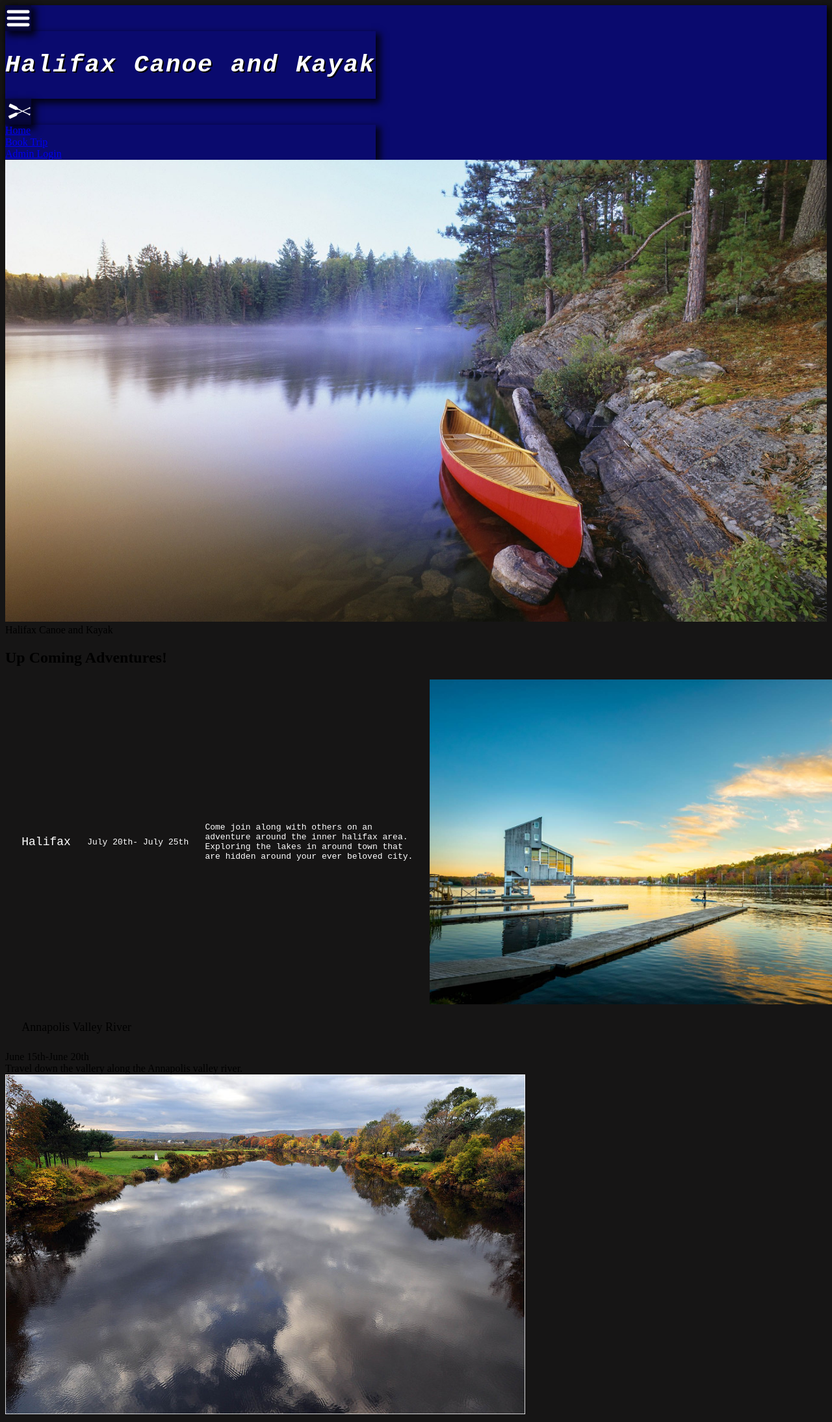
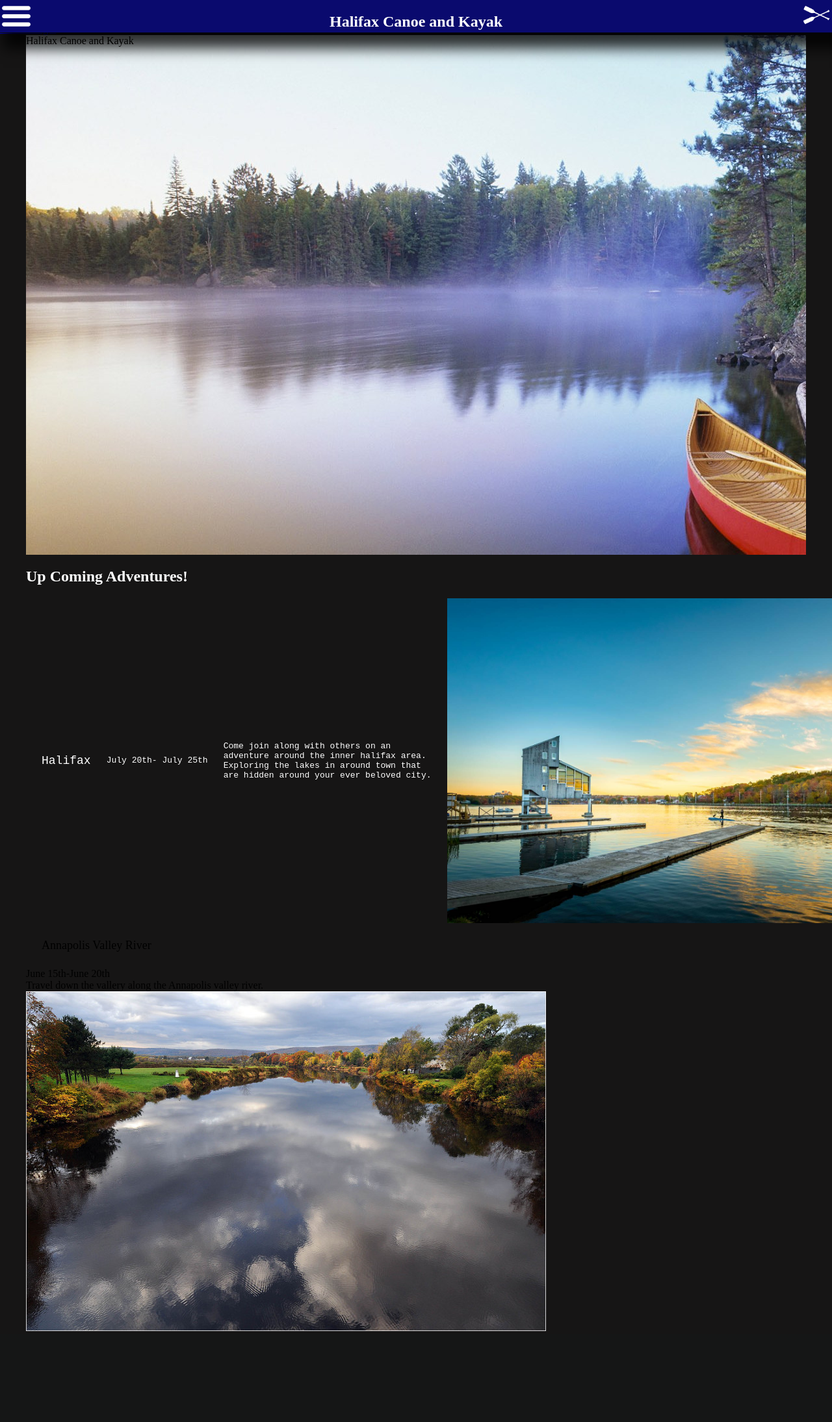
Before and after one commit to sdoull/https---github.com-sdoull-project1, a PHP site: page / in a window 1280 px wide; the page is wider, and only the part inside the window is pictured. Shown: that part at 65% size. After the commit the page ends 2049 px from the top of that part, so only its background shows below. Run offline with PHP 8.4, Linux system fonts and the light colour scheme.

Commit message:
correction for nave bar and html

```diff
--- a/home.css
+++ b/home.css
@@ -1,17 +1,58 @@
+body, html {
+    padding: 0px;
+    margin: 0px;
+}
+/* Start Top Nav */
 .navbar{
     background-color: rgb(10, 10, 110);
+    height: 50px;
+    position: absolute;
+    top: 0px;
+    width: 100%;
+    box-shadow: 15px 15px 20px 10px rgba(0,0,0,.8);
+}
+h2 {
+    color: white;
+}
+.topRightIcon{
+    position: absolute;
+    right: 0px;
+    top: 0px;
+}
+.topLeftMenuIcon {
+    position: absolute;
+    left: 0px;
+    top: 0px;
+}
+.middleText {
+    text-align: center;
+}
+/* End Top Nav */
+/* Start Left Toggle Nav */
+.hamburger {
+    width: 20%;
+    position: absolute;
+    left: 0px;
+    top: 50px;
+    height: 100vh;
+    background-color: green;
+    z-index: 10;
     display: flex;
-    flex-direction: row;
-    flex-flow: space-around;
-    align-items: stretch;
-    justify-content: space-between;
-    box-shadow: 5px 5px 10px 2px rgba(0,0,0,.8);
-
-
+    flex-direction: column;
+    font-size: 30px;
+    text-align: center;
+}
+/* End Left Toggle Nav */
+.mainContents {
+ width: 1200px;
+ margin: auto;
+}
+.topBannerImg  {
+    background-image: url('images/canoe.jpg');
+    width: 1200px;
+    height: 800px;
 
 }
-
-
 .img-container1 {
 width: 40px;
 height: 40px;
@@ -25,8 +66,6 @@ box-shadow: 5px 5px 10px 2px rgba(0,0,0,.8);
 flex-direction: row;
 flex-flow: space-around;
 align-items: stretch;
-
-
 }
 .trip{
     background-color: rgb(22, 21, 21);
@@ -49,7 +88,6 @@ align-items: stretch;
     box-shadow: 5px 5px 10px 2px rgba(0,0,0,.8);
     align-items: stretch;
 }
-
 .hamburger {
     box-shadow: 5px 5px 10px 2px rgba(0,0,0,.8);
 }
@@ -58,14 +96,12 @@ align-items: stretch;
     display: flex;
     justify-content: center;
 }
-
 /* image text */
 .imgtxt1 {
     position: absolute;
     top: 50%;
     left: 50%;
     transform: translate(-50%, -50%);
-
 }
 .imgtxt1 {
     font-family: 'Courier New', Courier, monospace;
@@ -92,15 +128,12 @@ align-items: stretch;
 .trip1 {
     font-family: 'Courier New', Courier, monospace;
     font-size:small;
-    color: #ffffff;
+    color: #FFFFFF;
     display:flex;
     align-items: center;
-
 }
-
 #trip1txt {
     margin: 2%;
-
 }
 #trip1location {
     font-size: large;
--- a/index.html
+++ b/index.html
@@ -1,6 +1,5 @@
 <!DOCTYPE html>
 <html lang="en">
-
 <head>
     <meta charset="UTF-8">
     <meta http-equiv="X-UA-Compatible" content="IE=edge">
@@ -9,35 +8,28 @@
     <link rel="stylesheet" href="home.css">
     <link rel="stylesheet" href="home.js">
 </head>
-
 <body class="trip">
-    <nav id="navbar" class="navbar"><!--top menu and navigation hamburger menu-->
-        <div id="menu" class="menu">
-            <div class="img-container1">
-                <img src="images/hamburger.png" alt="hamburger menu image and link">
-            </div>
-
-            <div class="img-container">
-                <h2>Halifax Canoe and Kayak</h2>
-            </div>
-            <div class="img-container1">
-                <img src="images/paddle-white.png" alt="">
-            </div>
-            <div id="hamburgermenu" class="hamburger"><!--hidden menu list-->
+    <nav class="navbar"><!--top menu and navigation hamburger menu-->
+        <!-- <div id="menu" class="menu"> -->
+            <img class="topLeftMenuIcon" src="images/hamburger.png" alt="hamburger menu image and link" width="50">
+            <h2 class="middleText">Halifax Canoe and Kayak</h2>
+            <img class="topRightIcon" src="images/paddle-white.png" alt="" width="50">
+        <!-- </div> -->
+    </nav>
+    <!-- Toggle Menu  -->
+    <div id="hamburgermenu" class="hamburgermenu"><!--hidden menu list-->
         <a href="#Home">Home</a><br>
         <a href="#Book Trip"> Book Trip</a><br>
         <a href="#Admin Login">Admin Login</a><br>
     </div>
-        </div>
-    </nav>
-    <div id="main-img" class="main-img"><!--main page image and title-->
+    <!-- End Toggle Menu -->
+    <!--page text filler content-->
+    <div class="mainContents">
+        <div id="main-img" class="topBannerImg" ><!--main page image and title-->
             <div>
-            <img src="images/canoe.jpg" alt="canoe on the waters edge" style="width: 100%;">
                 <div id="imagetxt" class="imagetxt1">Halifax Canoe and Kayak </div>
             </div>
-
-    </div>
-    <div><!--page text filler content-->
+        </div>  <!-- End main-img -->
             <div id="tripheader" class="tripheader">
                 <h2>Up Coming Adventures!</h2>
             </div>
@@ -72,8 +64,6 @@
                     <img src="images/a0cdc1f5c9bdaa4745e01fc7f9423142_large.jpg" alt="view of the annaoplis valley river">
                 </div>
             </div>
-    </div>
-
+    </div> <!-- End mainContents-->
 </body>
-
 </html>
```
Lines whose indentation alone changed are shown as unchanged.
